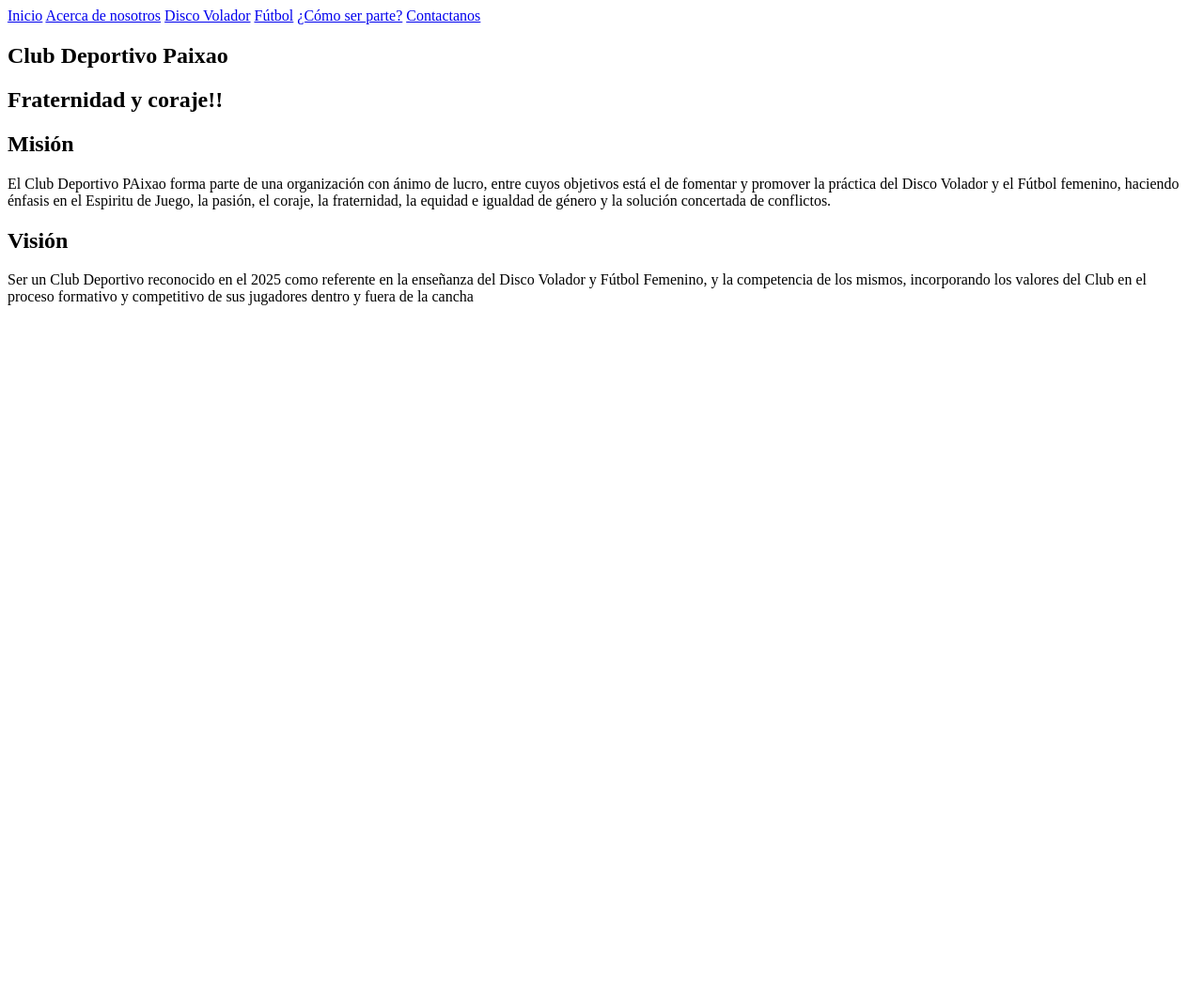
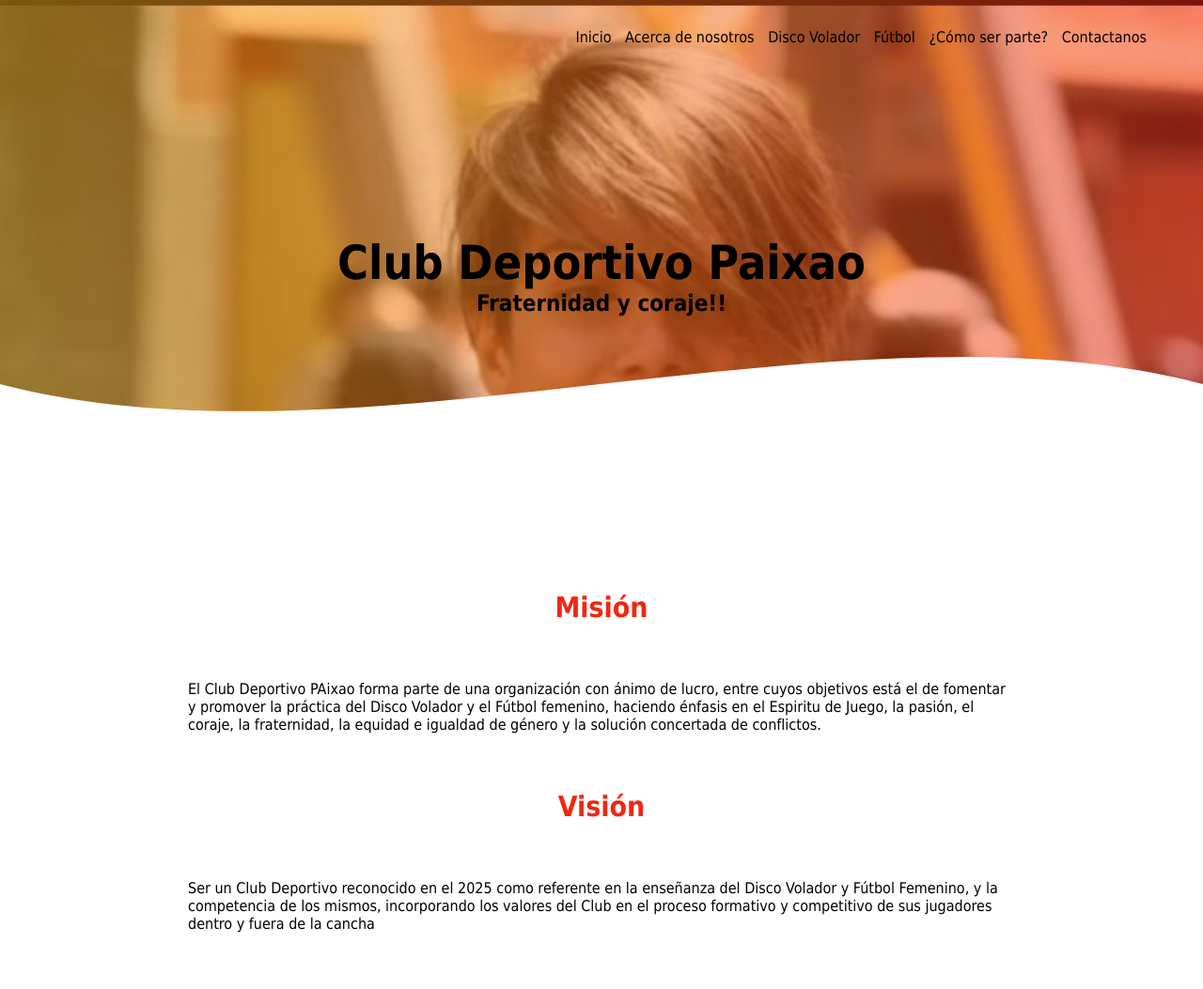
Before and after one commit to Nathanela10/webPaixao, a plain HTML site: page index.html in a window 1280 px wide. Shown: the whole page at 94% size. Before the commit the page ends 800 px from the top, so only its background shows below. Drawn offline with Linux system fonts and the light colour scheme.

Commit message:
20220314 - Empecé con la edición del css para Index, especificamente con el header

```diff
--- /dev/null
+++ b/css/estilos.css
@@ -0,0 +1,75 @@
+* {
+    margin: 0;
+    padding: 0;
+    box-sizing: border-box;
+}
+
+body {
+    font-family: Tahoma;
+}
+
+.contenedor {
+    padding: 60px;
+    width: 90%;
+    max-width: 1000px;
+    margin: auto;
+    overflow: hidden;
+}
+
+.titulo {
+    color: #f12711;
+    font-size: 30px;
+    text-align: center;
+    margin-bottom: 60px;
+    margin-top: 60px;
+}
+
+/* HEADER */
+
+header {
+    width: 100%;
+    height: 100%;
+    background: #f12711;  /* fallback for old browsers */
+    background: -webkit-linear-gradient(to right, hsla(41, 92%, 53%, 0.5), hsla(6, 89%, 51%, 0.5)), url(../img/isabel.jpeg);  /* Chrome 10-25, Safari 5.1-6 */
+    background: linear-gradient(to right, hsla(41, 92%, 53%, 0.5), hsla(6, 89%, 51%, 0.5)), url(../img/isabel.jpeg); /* W3C, IE 10+/ Edge, Firefox 16+, Chrome 26+, Opera 12+, Safari 7+ */
+    background-size: cover;
+    background-attachment: fixed;
+    position: relative;
+}
+
+nav {
+    text-align: right;
+    padding: 30px 50px 30px 0;
+}
+
+nav > a {
+    color: black;
+    font-weight: 300;
+    text-decoration: none;
+    margin-right: 10px;
+}
+
+nav > a:hover {
+    text-decoration: underline;
+}
+
+header .text-header {
+    display: flex;
+    height: 430px;
+    width: 100%;
+    align-items: center;
+    justify-content: center;
+    flex-direction: column;
+    text-align: center;
+}
+
+.text-header h1 {
+    font-size: 50px;
+    color: black;
+}
+
+.wave {
+    position: absolute;
+    bottom: 0;
+    width: 100%;
+}
--- a/index.html
+++ b/index.html
@@ -1,35 +1,57 @@
 <!DOCTYPE html>
 <html lang="es">
+
 <head>
-    <meta charset="UTF-8">
-    <meta http-equiv="X-UA-Compatible" content="IE=edge">
-    <meta name="viewport" content="width=device-width, initial-scale=1.0">
+    <meta charset="UTF-8" />
+    <meta http-equiv="X-UA-Compatible" content="IE=edge" />
+    <meta name="viewport" content="width=device-width, initial-scale=1.0" />
     <title>Club Deportivo Paixao</title>
+    <link rel="stylesheet" href="css/estilos.css">
 </head>
+
 <body>
-    <section>
-        <div>
+    <header>
+        <nav>
             <a href="/index.html">Inicio</a>
             <a href="/acerca_nosotros.html">Acerca de nosotros</a>
             <a href="/disco_volador.html">Disco Volador</a>
             <a href="/futbol.html">Fútbol</a>
             <a href="/como_ser_parte.html">¿Cómo ser parte?</a>
             <a href="/contactanos.html">Contactanos</a>
-        </div>
-    </section>
-    <section class="text-titulo">
-        <div>
+        </nav>
+        <section class="text-header">
             <h1>Club Deportivo Paixao</h1>
             <h2>Fraternidad y coraje!!</h2>
-        </div>
-    </section>
-    <section>
-        <div>
-            <h2>Misión</h2>
-            <p>El Club Deportivo PAixao forma parte de una organización con ánimo de lucro, entre cuyos objetivos está el de fomentar y promover la práctica del Disco Volador y el Fútbol femenino, haciendo énfasis en el Espiritu de Juego, la pasión, el coraje, la fraternidad, la equidad e igualdad de género y la solución concertada de conflictos.</p>
-            <h2>Visión</h2>
-            <p>Ser un Club Deportivo reconocido en el 2025 como referente en la enseñanza del Disco Volador y Fútbol Femenino, y la competencia de los mismos, incorporando los valores del Club en el proceso formativo y competitivo de sus jugadores dentro y fuera de la cancha</p>
-        </div>
-    </section>
+        </section>
+        <div class="wave" style="height: 150px; overflow: hidden;"><svg viewBox="0 0 500 150" preserveAspectRatio="none"
+            style="height: 100%; width: 100%;">
+            <path d="M0.00,49.98 C150.00,150.00 349.20,-50.00 500.00,49.98 L500.00,150.00 L0.00,150.00 Z"
+                style="stroke: none; fill: #fff;"></path>
+        </svg></div>
+    </header>
+    <main>
+        <section class="contenedor mision-vision">
+            <h2 class="titulo">Misión</h2>
+            <div class="contenedor-mision-vision">
+                <p>
+                    El Club Deportivo PAixao forma parte de una organización con ánimo
+                    de lucro, entre cuyos objetivos está el de fomentar y promover la
+                    práctica del Disco Volador y el Fútbol femenino, haciendo énfasis en
+                    el Espiritu de Juego, la pasión, el coraje, la fraternidad, la
+                    equidad e igualdad de género y la solución concertada de conflictos.
+                </p>
+            </div>
+            <h2 class="titulo">Visión</h2>
+            <div class="contenedor-mision-vision">
+                <p>
+                    Ser un Club Deportivo reconocido en el 2025 como referente en la
+                    enseñanza del Disco Volador y Fútbol Femenino, y la competencia de
+                    los mismos, incorporando los valores del Club en el proceso
+                    formativo y competitivo de sus jugadores dentro y fuera de la cancha
+                </p>
+            </div>
+        </section>
+    </main>
 </body>
+
 </html>
```
Also changed, not shown: img/isabel.jpeg (added), styles/estilos.css (deleted).
